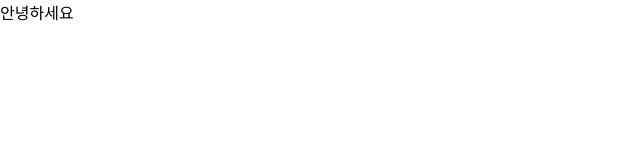
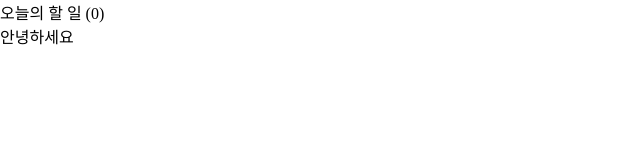
Before and after one commit to wochae/6ew, a React (Create React App) app in the folder blog/: page / in a window 1280 px wide. Shown: the top 160 px of the page, without its empty margins (0-640 px from the left). Built offline with nearby package versions, Linux system fonts and the light colour scheme.

Commit message:
[feat] : children arguments #12

```diff
--- a/blog/src/App.js
+++ b/blog/src/App.js
@@ -1,8 +1,9 @@
-import React from 'react';
+import React, { Children } from 'react';
+import Template from './components/Template';
 import './App.css';
 
 const App = () => {
-  return <div>안녕하세요</div>;
+  return <Template>안녕하세요</Template>;
 };
 
 export default App;
--- a/blog/src/components/Template.js
+++ b/blog/src/components/Template.js
@@ -0,0 +1,12 @@
+import React from 'react';
+
+const Template = ({ children }) => {
+    return (
+        <div>
+            <div>오늘의 할 일 (0)</div>
+            <div>{children}</div>
+        </div>
+    );
+};
+
+export default Template;
```
